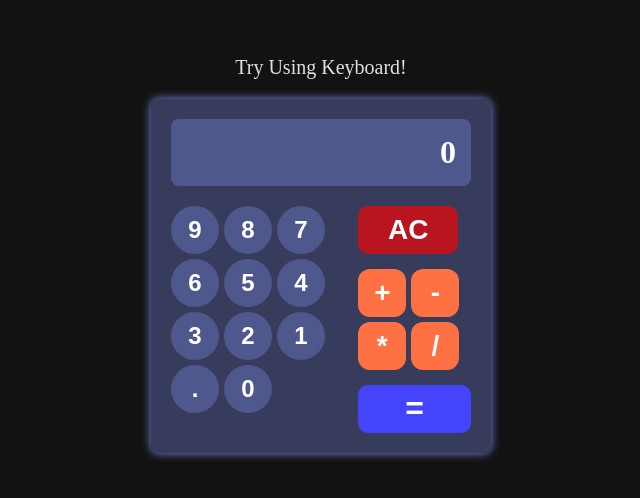
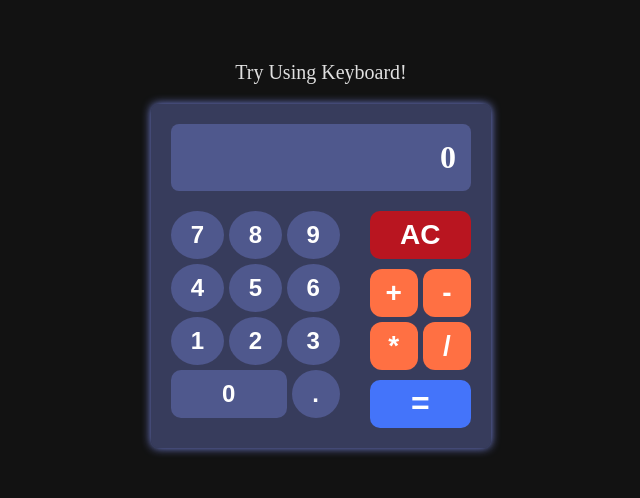
Before and after one commit to mamahany/calculator, a plain HTML site: page index.html in a window 1280 px wide. Shown: the part 146-644 px from the top of the page, without its empty margins (319-959 px from the left). Drawn offline with Linux system fonts and the light colour scheme.

Commit message:
Fixed numbers direction

```diff
--- a/index.html
+++ b/index.html
@@ -21,11 +21,11 @@
                 <button>3</button>
                 <button>2</button>
                 <button>1</button>
-                <button>.</button>
-                <button>0</button>
+                <button id="dot">.</button>
+                <button id="zero">0</button>
             </div>
             <div class="operators">
-                <button id="C">AC</button>
+                <button id="AC">AC</button>
                 <button>+</button>
                 <button>-</button>
                 <button>*</button>
--- a/main.css
+++ b/main.css
@@ -37,11 +37,13 @@ body{
     width: 100%;
     max-width: 300px;
     align-items: flex-start;
+    gap: 30px;
 }
 button{
     width: 3rem;
     height: 3rem;
     border: none;
+    flex-grow: 1;
     border-radius: 50%;
     font-size: 24px;
     font-weight: bold;
@@ -63,20 +65,26 @@ button:focus {
     display: flex;
     flex-wrap: wrap;
     align-items: center;
+    flex-grow: 1;
 }
 
-#C{
+#AC{
     background-color: rgba(255, 0, 0, 0.651);
     width: 100px;
     border-radius: 10px;
-    margin-bottom: 10px;
+    margin-bottom: 5px;
 }
 #equal{
-    margin-top: 10px;
+    margin-top: 5px;
     width: 100%;
     border-radius: 10px;
-    background-color: rgb(68, 68, 250);
+    background-color: rgb(68, 116, 250);
     font-size: 32px;
+}
+
+#zero{
+    flex-grow: 1;
+    border-radius: 10px;
 }
 
 h1 {
@@ -87,7 +95,6 @@ h1 {
     margin-bottom: 20px;
 }
 
-
 .operators button {
     background-color: #ff7043;
     border-radius: 12px;
@@ -97,3 +104,11 @@ h1 {
 .operators button:hover {
     background-color: #ff5722;
 }
+
+.numbers{
+    flex-direction: row-reverse;
+}
+
+#dot{
+    flex-grow: 0;
+}
```
